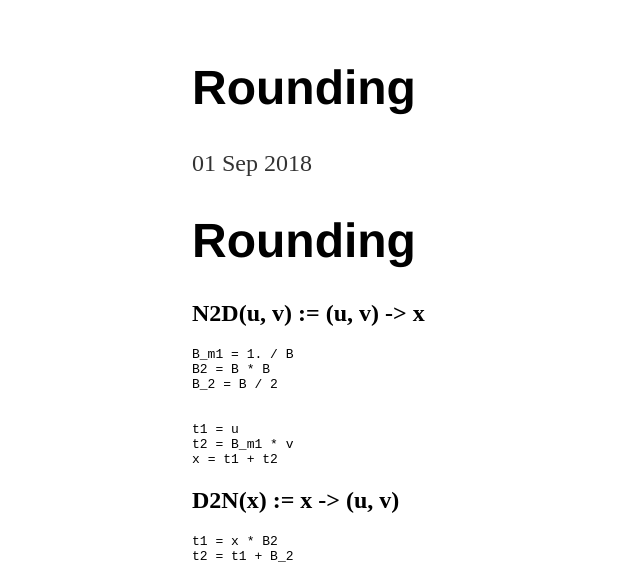
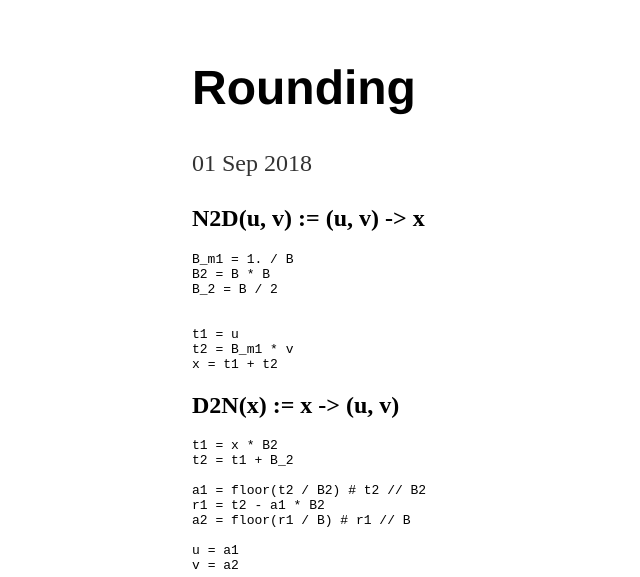
Before and after one commit to 2t363a/beta, a Jekyll site: the page built from docs/_posts/2018-09-01-rounding.md, in a window 1280 px wide. Shown: the top 577 px of the page, without its empty margins (0-640 px from the left). Built offline with Jekyll 4.4.1, drawn with Linux system fonts in a browser that asks for light colours; our own code applies the rules of GitHub Pages for plain Markdown files; grey boxes are pictures that could not be loaded.

Commit message:
[!] fixed link and title

````diff
--- a/docs/_posts/2018-09-01-rounding.md
+++ b/docs/_posts/2018-09-01-rounding.md
@@ -1,5 +1,3 @@
-# Rounding
-
 ## N2D(u, v) := (u, v) -> x
 ```python
 B_m1 = 1. / B
@@ -25,4 +23,4 @@
 v = a2
 ```
 
-![Plot of f(x) = N2D(D2N(x)) on x := [-1..1]](/docs/images/round.png)
+![Plot of f(x) = N2D(D2N(x)) on x := [-1..1]](docs/images/round.png)
````
